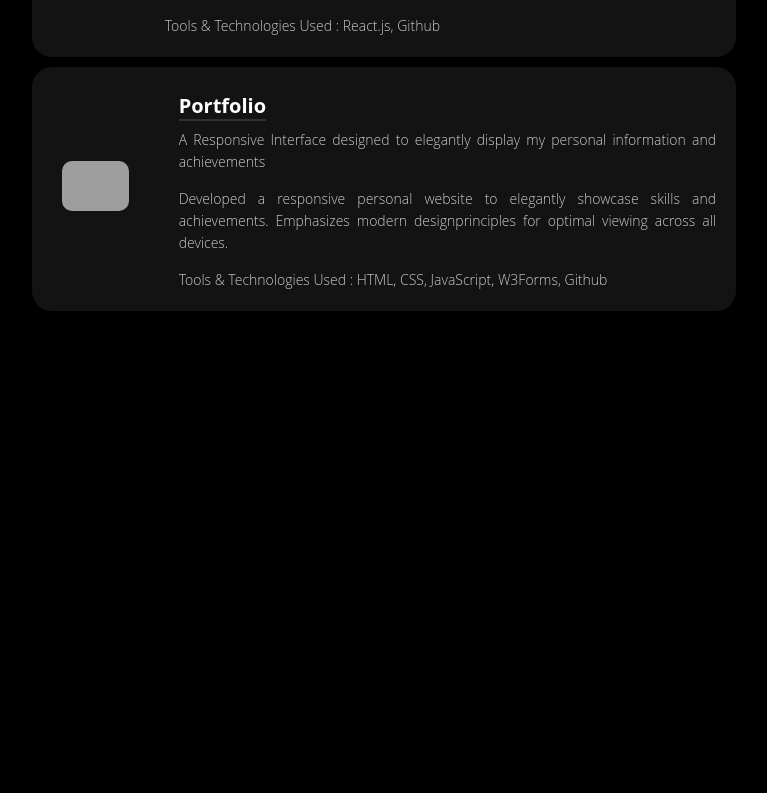
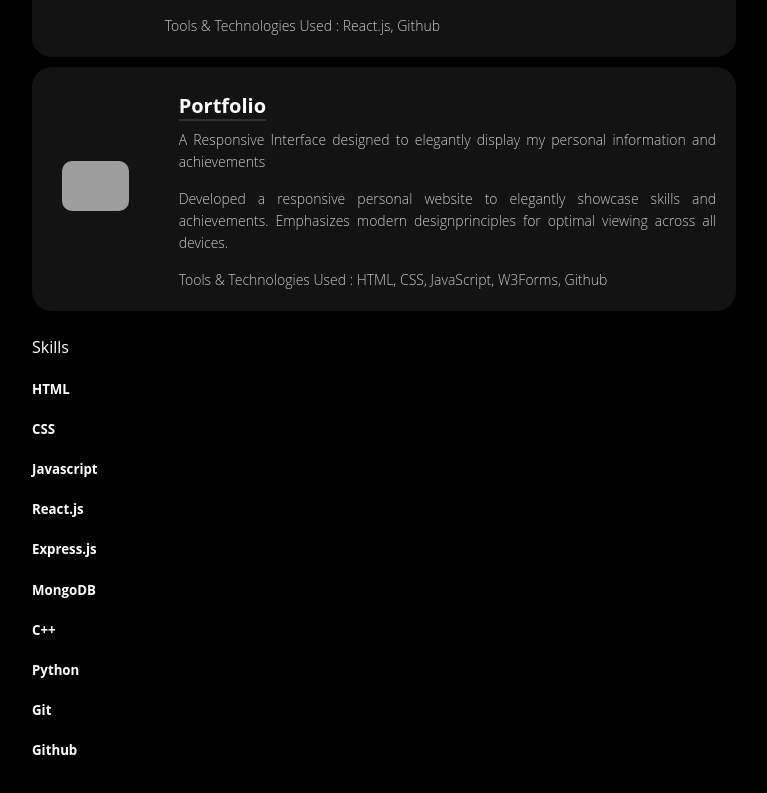
Before and after one commit to A-DILEEP/portfolio, a React (Create React App) app: page / in a window 1280 px wide. Shown: the part 999-1792 px from the top of the page, without its empty margins (224-991 px from the left). Before the commit the page ends 1395 px from the top, so only its background shows below. Built offline with nearby package versions, Linux system fonts and the light colour scheme; grey boxes are pictures that could not be loaded; the HTML template or start-up script is replaced by a standard one; a web font is replaced by a local one.

Commit message:
added skill section

```diff
--- a/src/App.js
+++ b/src/App.js
@@ -1,6 +1,7 @@
 import Experience from "./components/experience/Experience";
-import ProjectContainer from "./container/ProjectContainer";
+import ProjectContainer from "./container/Projects/ProjectContainer";
 import Aboutme from "./components/aboutme/Aboutme";
+import Skills from './container/SkillSection/SkillContent'
 import Socials from "./components/connect/Socials";
 import "./app.css";
 function App() {
@@ -12,6 +13,7 @@ function App() {
       <div className="mySocials">
         <Socials />
       </div>
+      <Skills/>
     </div>
   );
 }
--- /dev/null
+++ b/src/components/skills/Skills.jsx
@@ -0,0 +1,11 @@
+import React from 'react'
+import './Skills.css'
+const Skills = ({text}) => {
+  return (
+    <>
+    <h5>{text}</h5>
+    </>
+  )
+}
+
+export default Skills
--- /dev/null
+++ b/src/container/SkillSection/SkillContent.jsx
@@ -0,0 +1,23 @@
+import React from "react";
+import Skills from "../../components/skills/Skills";
+const SkillContent = () => {
+  return (
+    <div className="SKillContent">
+      <div className="skillHeading">Skills</div>
+      <div className="SKillText">
+        <Skills text="HTML" />
+        <Skills text="CSS" />
+        <Skills text="Javascript" />
+        <Skills text="React.js" />
+        <Skills text="Express.js" />
+        <Skills text="MongoDB" />
+        <Skills text="C++" />
+        <Skills text="Python" />
+        <Skills text="Git" />
+        <Skills text="Github" />
+      </div>
+    </div>
+  );
+};
+
+export default SkillContent;
```
Also changed, not shown: src/container/Projects/ProjectContainer.jsx (renamed from src/container/ProjectContainer.jsx, +4 -4 lines), src/assets/chat.png (renamed from src/assets/approved-chat-app-icon-vector-28873697.jpg), src/components/skills/Skills.css (added), src/container/Projects/project.css (renamed from src/container/project.css), src/container/SkillSection/SkillContent.css (added).
